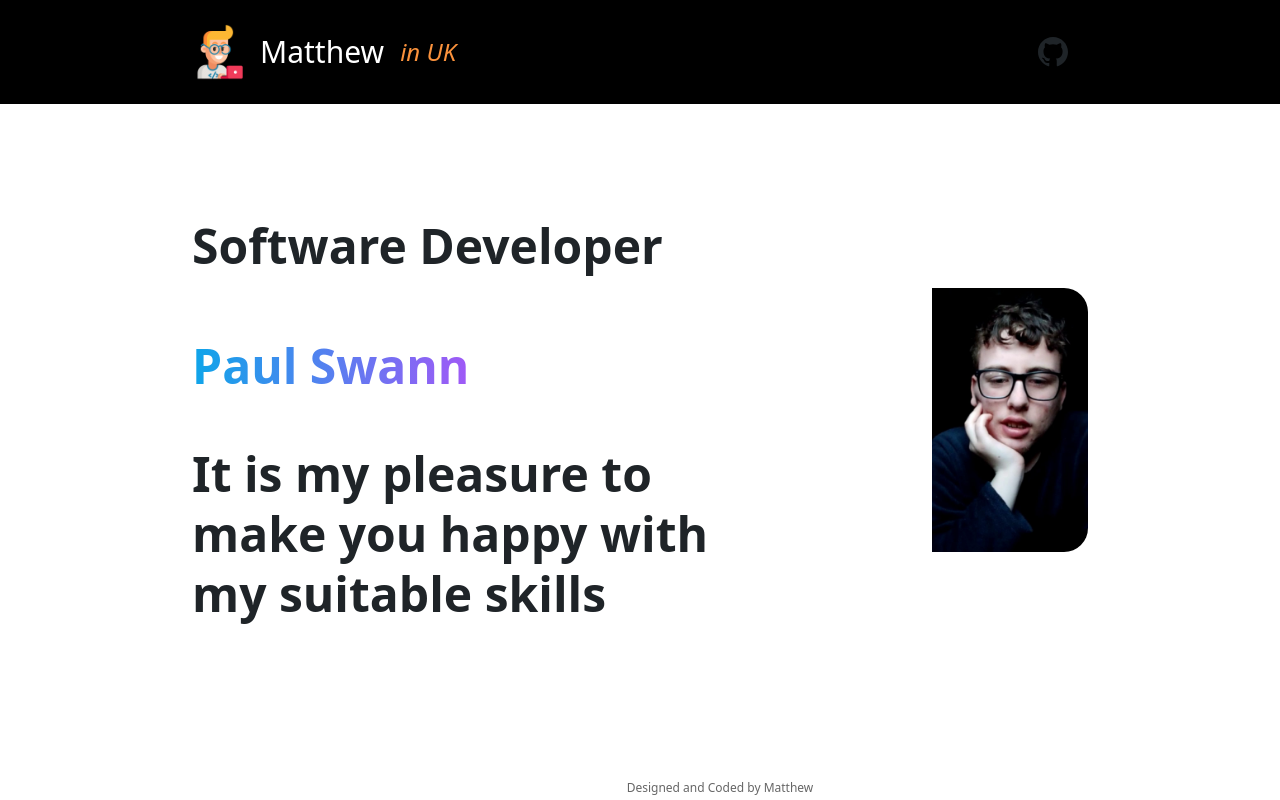
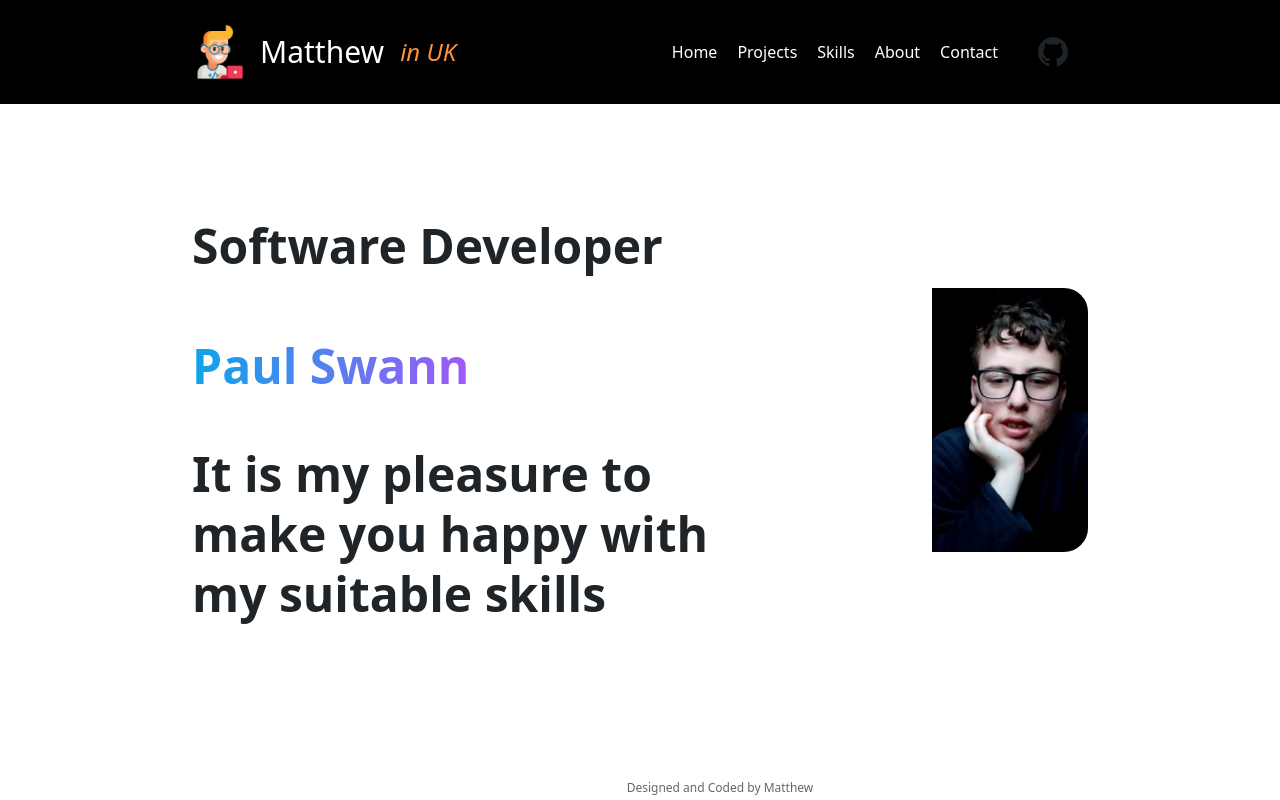
Before and after one commit to swraithe/swraithe-portfolio, a React (Create React App) app: page / in a window 1280 px wide. Built offline with nearby package versions, Linux system fonts and the light colour scheme.

Commit message:
fixed header text color

```diff
--- a/src/Components/Header.js
+++ b/src/Components/Header.js
@@ -40,7 +40,7 @@ function Header() {
           </div>
         </div>
         <nav className={` ${!isOpen ? "hidden" : null} text-center md:flex justify-between`}>
-          <ul className="dark:text-light-content font-medium md:flex items-center md:space-x-5 md:mr-10">
+          <ul className="dark:text-light-content text-white font-medium md:flex items-center md:space-x-5 md:mr-10">
             <li className="pb-1 md:pb-0">
               <NavLink to="/" onClick={toggleClass}>
                 Home
```
